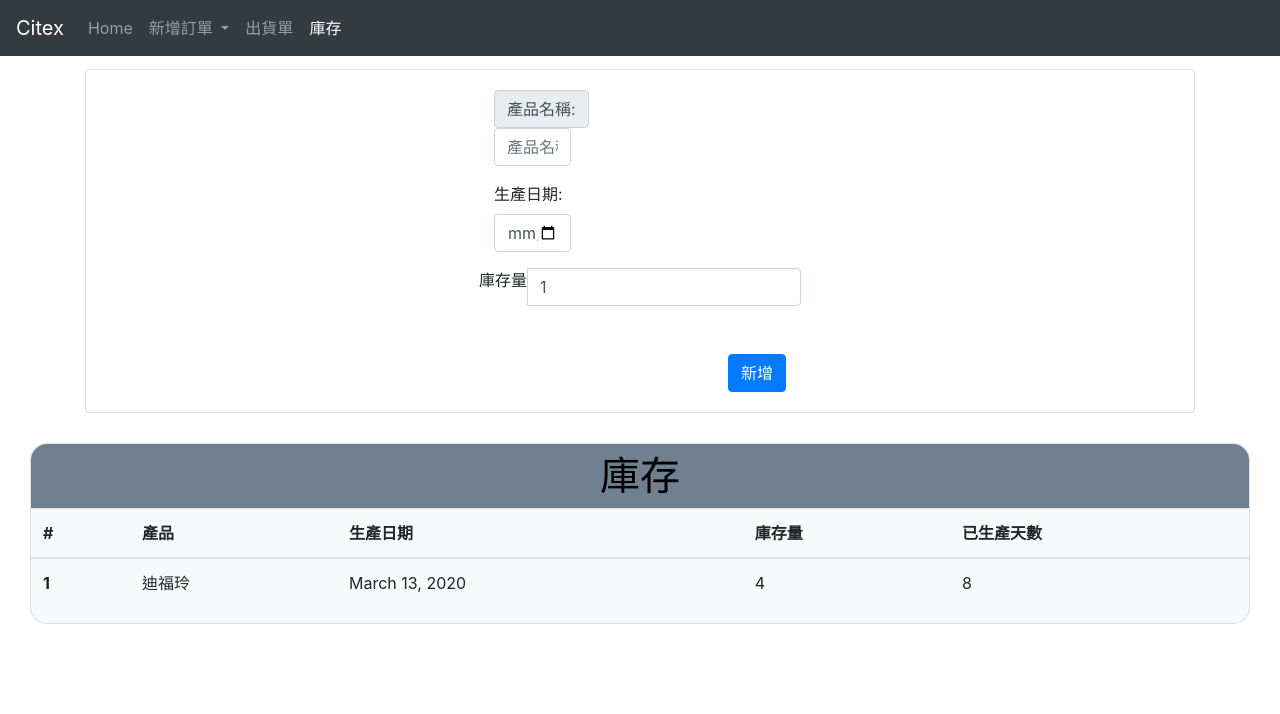
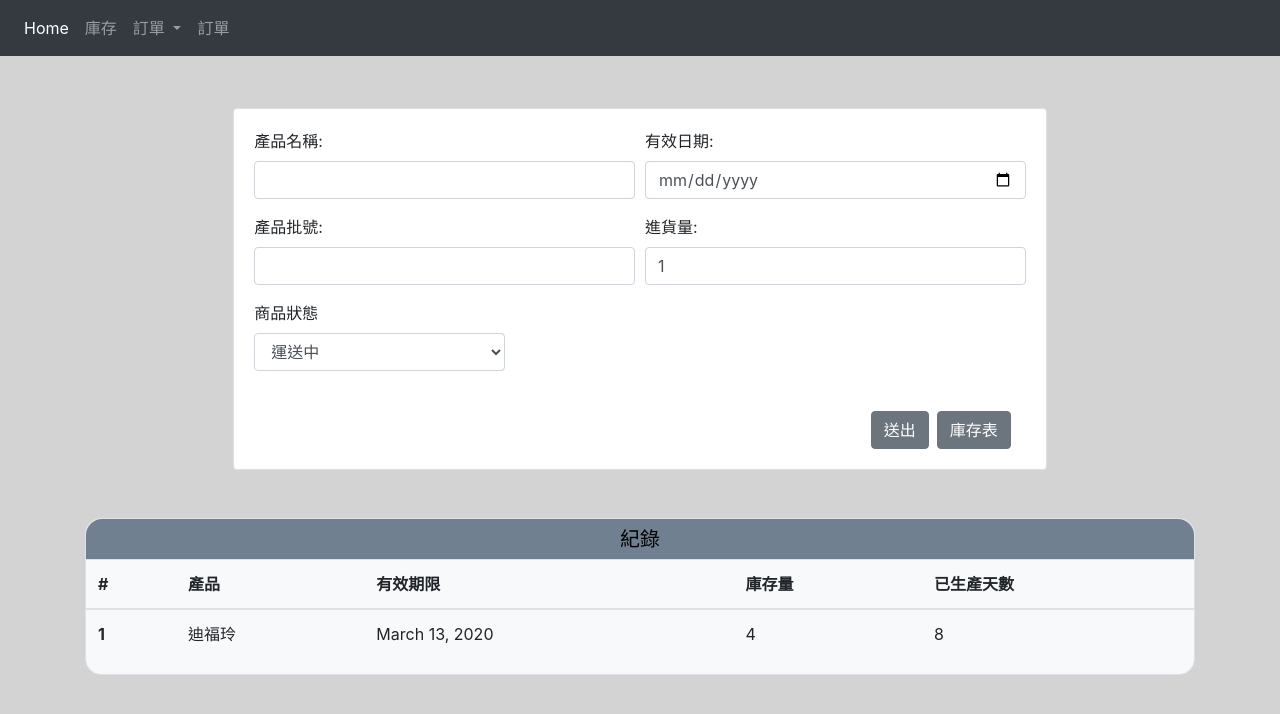
Before and after one commit to ansonuser/citex_project, a Django app: page /select_data/record/ in a window 1280 px wide. Shown: the top 714 px of the page. Run offline with Django 3.2, Linux system fonts and the light colour scheme; data comes from the database, SQL or seed files in the repository; some libraries are stand-ins or nearby versions.

Commit message:
basic template

```diff
--- a/query_site/select_data/static/select_data/css/mycss/style.css
+++ b/query_site/select_data/static/select_data/css/mycss/style.css
@@ -27,7 +27,7 @@ form {
   }
 
 .container{
-    padding-top: 1%;
+    padding-top: 0.5%;
     margin: auto;
   }
 .card {
--- a/query_site/select_data/templates/layout.html
+++ b/query_site/select_data/templates/layout.html
@@ -16,58 +16,56 @@
         <link rel="stylesheet" type="text/css" href="{% static 'select_data/css/third_party/bootstrap/bootstrap.min.css' %}">
         <title>Citex</title>
     </head>
-    <body class='mybody'>
+    <body style="background-color:lightgrey">
         <nav class="navbar navbar-expand-lg navbar-dark bg-dark">
-                <a class="navbar-brand" href="#">Citex</a>
-                <button class="navbar-toggler" type="button" data-toggle="collapse" data-target="#myNavbar" aria-controls="myNavbar" aria-expanded="false" aria-label="Toggle navigation">
+            <button class="navbar-toggler" type="button" data-toggle="collapse" data-target="#navbarColor01" aria-controls="navbarColor01" aria-expanded="false" aria-label="Toggle navigation">
               <span class="navbar-toggler-icon"></span>
             </button>
-                {% block div %}
-                <div class="collapse navbar-collapse show" id="myNavbar" style>
-                    <ul class="mr-auto navbar-nav">
-                        <li class="active nav-item">
-                            <a class="nav-link" href="{% url 'select_data:index' %}">
-                                Home
-                                <span class="sr-only">(current)</span>
-                            </a>
-                        </li>
-                        <li class="nav-item dropdown">
-                            <a class="nav-link dropdown-toggle" href="#" id="navbarDropdown" role="button" data-toggle="dropdown" aria-haspopup="true" aria-expanded="false">
-                              Dropdown
-                            </a>
-                            <div class="dropdown-menu" aria-labelledby="navbarDropdown">
-                              <a class="dropdown-item" href="#">Action</a>
-                              <a class="dropdown-item" href="#">Another action</a>
-                              <div class="dropdown-divider"></div>
-                              <a class="dropdown-item" href="#">Something else here</a>
-                            </div>
-                        </li>
-                        <!-- <li class="nav-item dropdown">
-                            <a class="nva-link dropdown-toggle" href="#" id="navbarDropdown" role="button"data-toggle="dropdown" aria-haspopup="true" aria-expanded="false">
-                                新增訂單
-                            </a>
-                            <div class="dropdown-menu" aria-labelledby="navbarDropdown">
-                                <a class="dropdown-item" href="{% url 'select_data:insert' %}">預期訂單</a>
-                                <a class="dropdown-item" href="#">確認訂單</a>
-                            </div>
-                        </li> -->
-                        <li class="nav-item">
-                            <a class="nav-link" href="{% url 'select_data:select' %}">
-                                出貨單
-                            </a>
+
+            <div class="collapse navbar-collapse" id="navbarColor01">
+                <ul class="navbar-nav mr-auto">
+                    <li class="nav-item active">
+                    <a class="nav-link"  href="{% url 'select_data:index' %}">Home <span class="sr-only">(current)</span></a>
                     </li>
                     <li class="nav-item">
                         <a class="nav-link" href="{% url 'select_data:record' %}">
                             庫存
                         </a>
                     </li>
+                    <li class="nav-item">
+                        <li class="nav-item dropdown">
+                            <a class="nav-link dropdown-toggle" href="#" id="navbarDropdown" role="button" data-toggle="dropdown" aria-haspopup="true" aria-expanded="false">
+                                訂單
+                            </a>
+                            <div class="dropdown-menu" aria-labelledby="navbarDropdown">
+                            <a class="dropdown-item" href="{% url 'select_data:insert' %}">預期訂單</a>
+                            <a class="dropdown-item" href="{% url 'select_data:select' %}">確認訂單</a>
+                            <!-- <div class="dropdown-divider"></div>
+                            <a class="dropdown-item" href="#">Something else here</a>
+                            </div> -->
+                        </li>
+                    </li>
+                    <li class="nav-item">
+                        <a class="nav-link" href="{% url 'select_data:select' %}">
+                            訂單
+                        </a>
+                    </li>
                 </ul>
+                <!-- <form class="form-inline">
+                    <input class="form-control mr-sm-2" type="search" placeholder="Search" aria-label="Search">
+                    <button class="btn btn-outline-info my-2 my-sm-0" type="submit">Search</button>
+                </form> -->
             </div>
-                {% endblock %}
           </nav>
-
+          <div class="content">
+              <div class="row" style="padding-top: 3rem;">
+                  <div class="col-2"></div>
+                  <div class="col-8">
                     {% block content %}
                     {% endblock %}
-        <!-- <img src="{% static 'myapp/images/images.jpg' %}" alt="Cat"> -->
+                  </div>
+                  <div class="col-2"></div>
+              </div>
+          </div>
     </body>
 </html>
--- a/query_site/select_data/templates/select_data/record.html
+++ b/query_site/select_data/templates/select_data/record.html
@@ -1,84 +1,74 @@
 {% extends "layout.html" %}
-
-{% block div %}
-<div class="collapse navbar-collapse" id="myNavbar">
-    <ul class="mr-auto navbar-nav">
-        <li class="nav-item">
-            <a class="nav-link" href="{% url 'select_data:index' %}">
-                Home
-                <span class="sr-only">(current)</span>
-            </a>
-        </li>
-
-        <li class="nav-item dropdown">
-            <a class="nav-link dropdown-toggle" href="#" id="navbarDropdown" role="button" data-toggle="dropdown" aria-haspopup="true" aria-expanded="false">
-                新增訂單
-            </a>
-            <div class="dropdown-menu" aria-labelledby="navbarDropdown">
-                <a class="dropdown-item" href="{% url 'select_data:insert' %}">預期訂單</a>
-                <a class="dropdown-item" href="#">確認訂單</a>
-            </div>
-        </li>
-        <li class="nav-item">
-            <a class="nav-link" href="{% url 'select_data:select' %}">
-                出貨單
-            </a>
-        </li>
-        <li class="nav-item">
-            <a class="nav-link active" href="{% url 'select_data:record' %}">
-                庫存
-            </a>
-        </li>
-    </ul>
-</div>
-{% endblock %}
 
 {% block content %}
 
 <div class="container">
     <div class="card">
         <div class="card-body">
-            <form>
-                <div class="form-group col-sm-4">
-                    <div class="input-group-prepend">
-                        <span class="input-group-text"> 產品名稱:</span>
+            <form　method="POST">
+                <div class="form-row">
+                    <div class="form-group col-md-6">
+                        <label for="cproduct_name">產品名稱:</label>
+                        <input type="text" class="form-control" id="product_name">
                     </div>
-                    <input type="text" id="product_name" name="product_name" class="form-control" placeholder="產品名稱">
+                    <div class="form-group col-md-6">
+                        <label for="expire_date">有效日期:</label>
+                        <input type="date" class="form-control" id="expire_date">
+                    </div>
                 </div>
-                <div class="form-group col-sm-4">
-                    <label for="produced_date" >生產日期:</label>
-                    <input type="date" id="produced_date" name="produced_date" class="form-control" placeholder="生產日期">
+                <!-- <div class="form-row">
+                    <div class="form-group col-md-6">
+                        <label for="product_name" >產品名稱:</label>
+                        <input type="text" id="product_name" name="product_name" class="form-control" placeholder="產品名稱">
+                    </div>
+                    <div class="form-group col-md-6">
+                        <label for="produced_date" >生產日期:</label>
+                        <input type="date" id="produced_date" name="produced_date" class="form-control" placeholder="生產日期">
+                    </div>
+                </div> -->
+                <div class="form-row">
+                    <div class="form-group col-md-6">
+                        <label for="product_no" >產品批號:</label>
+                        <input type="text" id="product_no" name="produced_date" class="form-control">
+                    </div>
+                    <div class="form-group col-md-6">
+                            <label for="num_in">進貨量:</label>
+                            <input type="number" class="form-control" value="1" />
+                    </div>
                 </div>
-
-
-
-
-                <div class="input-group">
-                        <label for="num_rest">庫存量</label>
-                        <input type="number" class="form-control" value="1" />
-                        <!-- <button class= "pull-right">新增</button>           -->
+                <div class="form-row">
+                    <div class="form-group col-md-4">
+                        <label for="product_status">商品狀態</label>
+                        <select class="form-control" id="product_status">
+                            <option>運送中</option>
+                            <option>已到貨</option>
+                        </select>
+                    </div>
                 </div>
                 <div class="col-sm-12 col-xs-12">
-                    <br><br>
-                    <div style="text-align:right; margin: 0 auto; width:100%">
-                        <button type="submit" class="btn btn-primary"  >新增</button>
+                    <div class="btn-toolbar pull-right" role="toolbar" aria-label="Toolbar with button groups">
+                        <div class="btn-group mr-2" role="group" style="padding-top: 1.5rem;">
+                            <button type="submit" class="btn btn-secondary">送出</button>
+                        </div>
+                        <div　class="btn-group mr-2" role="group" style="padding-top: 1.5rem;" >
+                            <button type="submit" class="btn btn-secondary">庫存表</button>
+                        </div>
                     </div>
                 </div>
             </form>
         </div>
     </div>
 </div>
-
-<div class="conatainer-fuild" style="padding:30px">
-    <div class="card-fuild ">
+<div class="container" style="padding-top:3em;">
+    <div class="card-fuild">
         <div class="card-body-table" >
-            <h1 class="center" style="color:black">庫存</h1>
+            <h5 class="center" style="color:black">紀錄</h５>
         </div>
         <table class="table">
             <thread>
                 <th scope="col">#</th>
                 <th scope="col">產品</th>
-                <th scope="col">生產日期</th>
+                <th scope="col">有效期限</th>
                 <th scope="col">庫存量</th>
                 <th scope="col">已生產天數</th>
             </thread>
```
Also changed, not shown: query_site/select_data/templates/select_data/index.html (+0 -33 lines), query_site/select_data/templates/select_data/insert.html (+64 -76 lines), query_site/select_data/templates/select_data/select.html (+55 -50 lines). Lines whose indentation alone changed are shown as unchanged.
